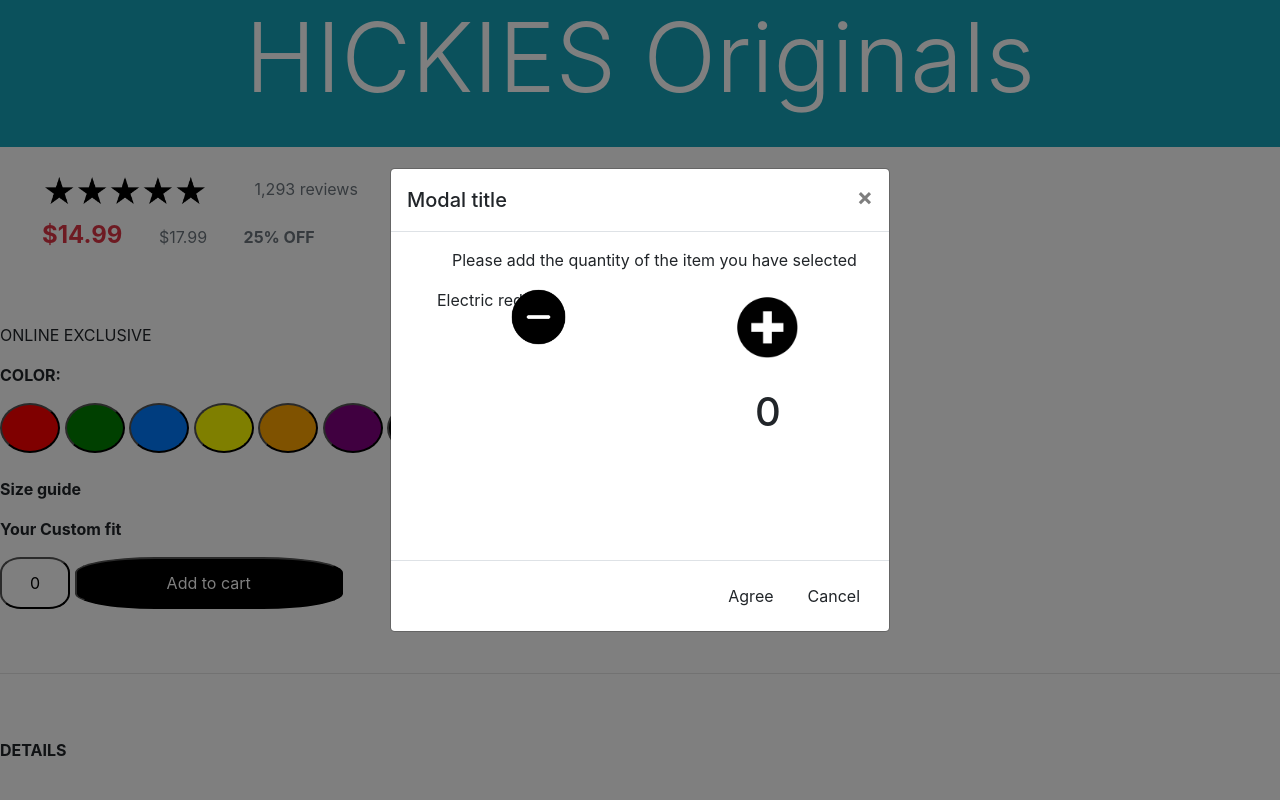
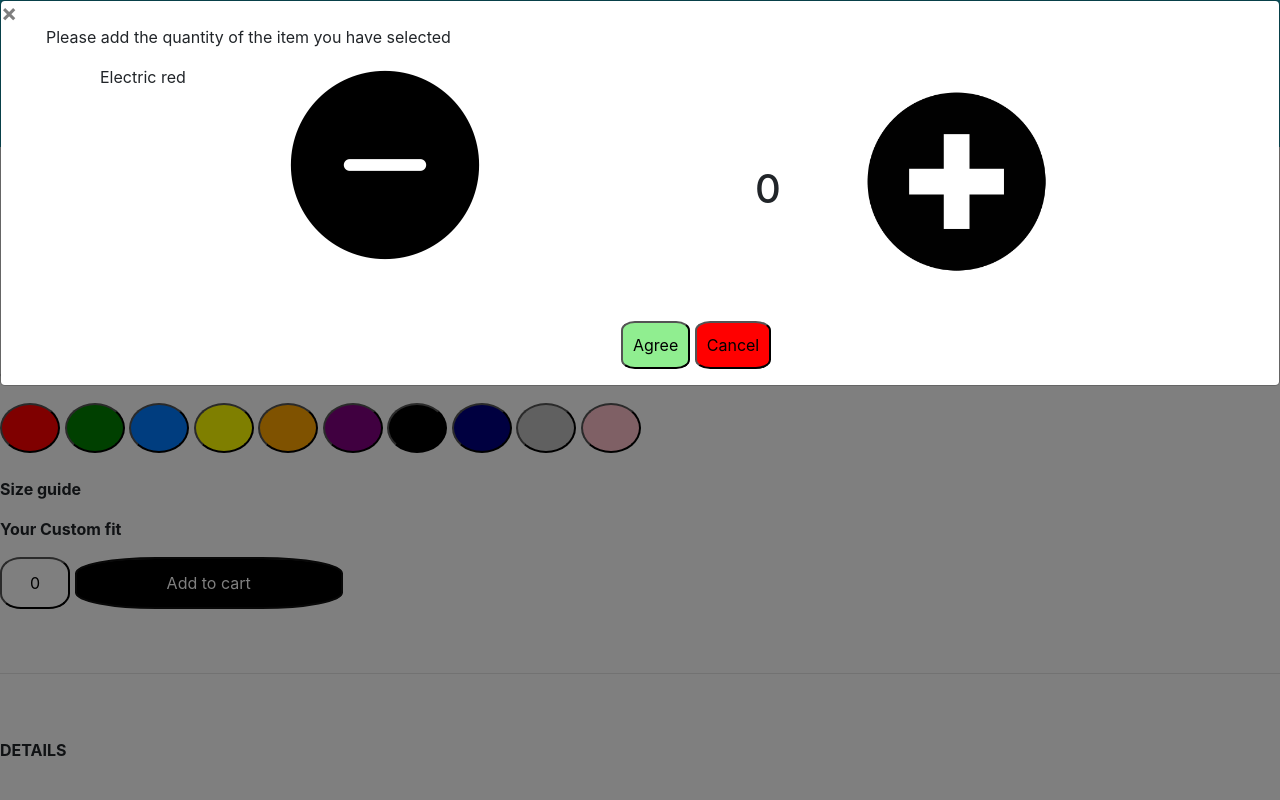
Before and after one commit to NkanyisoSigwaza/hickies-originals, a plain HTML site: page index.html in a window 1280 px wide. Both pictures are taken after a click on the button "Add to cart". Shown: the top 800 px of the page. Drawn offline with nearby package versions, Linux system fonts and the light colour scheme.

Commit message:
Add files via upload

```diff
--- a/index.html
+++ b/index.html
@@ -126,7 +126,7 @@
 
 		<button type = "button" id = "count">0</button>
 
-		<button type = "button" id = "cart" data-toggle="modal" data-target="#exampleModalCenter">Add to cart</button>
+		<button type = "button" id = "cart" data-toggle="modal" data-target="#myModal">Add to cart</button>
 		<br>
 		<br>
 		<br>
@@ -142,14 +142,13 @@
 		<p>
 			<hr> </hr>
 		</p>
-		<a data-toggle="modal" data-target="#needHelp"><strong>Need help?</strong></p>  <!--opens help modal-->
+		<a data-toggle="modal" data-target="#needHelp"><strong>Need help?</strong></p></a>  <!--opens help modal-->
 		<p><strong>Shipping & Returns</strong></p>
 
 
 
-      <!-- <div class ="modal fade" id="myModal">
-       		<div class = "modal-dialog modal-dialog-centered" role="dialog" aria-labelledby="a"
-	        Modal content
+       <div class ="modal" id="myModal">
+	        <!--Modal content-->
 			<div class="modal-content modal-md"  >
 				<span class="close">&times;</span>
 
@@ -170,11 +169,50 @@
 							<img src = "splus.png" onclick=add()>
 						</div>
 					</div>
-				</div>  -->
+				</div>
 
 
-				<!-- Modal -->
-				<div class="modal fade" id="exampleModalCenter" tabindex="-1" role="dialog" aria-labelledby="exampleModalCenterTitle" aria-hidden="true">
+			    <ul id="buttons">
+			    	<li>
+			    		<button type="button" id="Agree">Agree</button>
+			    	</li>
+			    	<li>
+			    		<button type="button" id="Cancel" data-dismiss="modal" >Cancel</button>
+			    	</li>
+
+
+			    </ul>
+
+
+			</div>
+
+		</div>
+
+
+
+
+			   <!-- <div class="container">
+					<div class ="row" >
+						<div class="col-sm-2">
+							<p id ="chosenC">Electric red</p>
+						</div>
+						<div class="col-sm-2">
+							<img src = "sminus.png" style="height:4%;width:9%;"onclick=subtract()>
+						</div>
+						<div class="col-sm-2">
+							<h1 id = "color"  value="0">0</h1>
+						</div>
+						<div class="col-sm-2" id="plus">
+							<img src = "splus.png" style="height:4%;width:9%;" onclick=add()>
+						</div>
+
+					</div>
+				</div> -->
+
+
+
+
+				<!--<div class="modal fade" id="exampleModalCenter" tabindex="-1" role="dialog" aria-labelledby="exampleModalCenterTitle" aria-hidden="true">
 				  <div class="modal-dialog modal-dialog-centered" role="document">
 				    <div class="modal-content">
 				      <div class="modal-header">
@@ -192,13 +230,13 @@
 											<p id ="chosenC">Electric red</p>
 										</div>
 										<div class="col-sm-4">
-											<img src = "sminus.png" style="width:50%" onclick=subtract()>
+											<img src = "sminus.png" style="width:20%" onclick=subtract()>
 										</div>
 										<div class="col-sm-2">
 											<h1 id = "color" value="0">0</h1>
 										</div>
 										<div class="col-sm-4" id="plus">
-											<img src = "splus.png" onclick=add()>
+											<img src = "splus.png" style="width:20%" onclick=add()>
 										</div>
 									</div>
 								</div>
@@ -212,21 +250,14 @@
 				</div>
 
 
-			    <ul id="buttons">
-			    	<li>
-			    		<button type="button" id="Agree">Agree</button>
-			    	</li>
-			    	<li>
-			    		<button type="button" id="Cancel">Cancel</button>
-			    	</li>
 
 
-			    </ul>
+
 
 
 			</div>
 
-		</div>
+		</div>-->
 
 		<div class ="modal" id="needHelp">     <!--help modal-->
 	   			<div class="modal-content modal-md"  >
--- a/zaio.css
+++ b/zaio.css
@@ -109,16 +109,20 @@
 }
 
 
-/*.modal .modal-content #buttons li{                           displays buttons on same line
+.modal .modal-content #buttons li{                          /* displays buttons on same line*/
 	display: inline-block;
 
 
 
-}*/
-
+}
+#buttons li{
+	text-decoration: none;
+}
 
 #buttons #Agree{
 	background-color: lightgreen;
+
+
 	margin-left: 580px;
 
 	padding: 10px;
@@ -138,7 +142,7 @@
 img {
   max-width: 100%;
   height: auto;
-}*
+}
 /*.modal-content{
 	border: dashed;
 
@@ -247,3 +251,21 @@
 #mali li #bold{
 	font-weight: bold;
 }
+
+/*.modal .modal-content #agreeDis{
+	list-style: none;
+    width: 100%;
+    height: 60px;
+    margin: 0;
+    padding: 0;
+    white-space: nowrap;
+    overflow-x: auto;
+    overflow-y: auto;
+
+
+
+}
+.modal .modal-content #agreeDis li{
+	display: inline-block;
+
+}*/
--- a/zaio.js
+++ b/zaio.js
@@ -1,14 +1,20 @@
 function add() {
     var color = document.getElementById('color');
     var number = color.innerHTML;
-    number++;
+
+      number++;
+
+
     color.innerHTML = number;
 }
 
 function subtract(){
 	var color = document.getElementById('color');
     var number = color.innerHTML;
-    number--;
+
+     if (number>0){
+      number--;
+    }
     color.innerHTML = number;
 }
 
```
